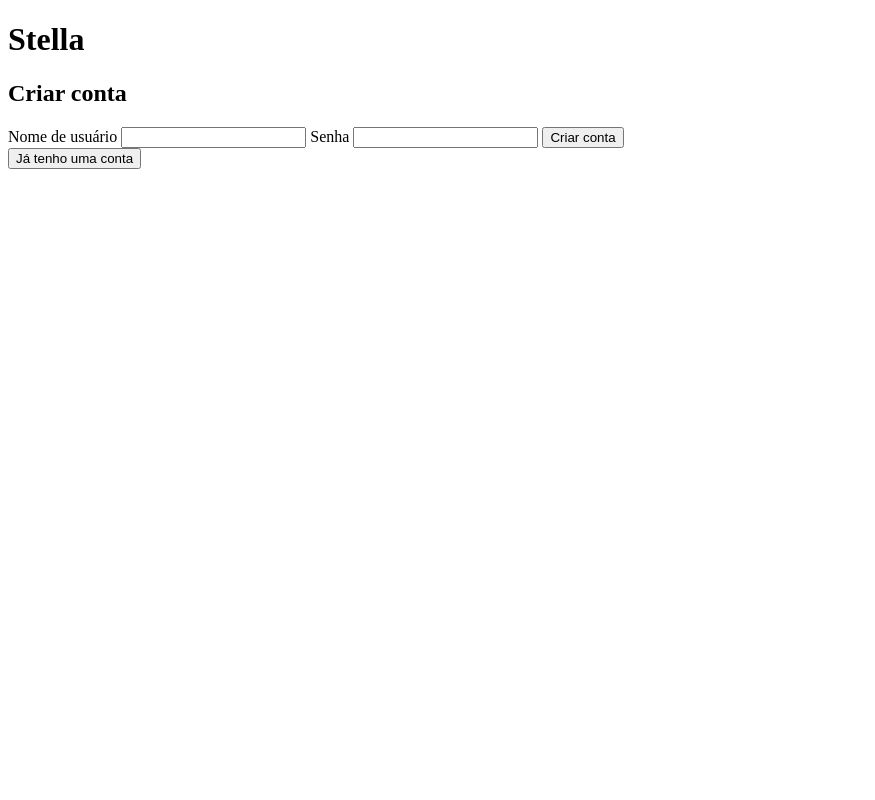
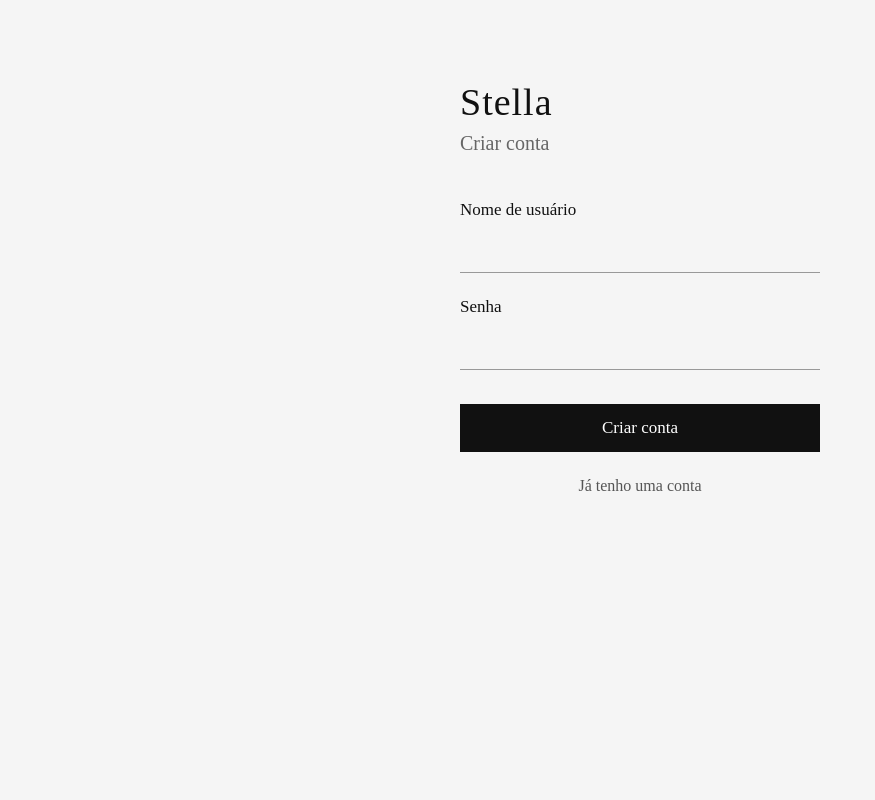
Before and after one commit to guilhermedomingues-dev/Stella_STL, a Flask app: page /register in a window 1280 px wide. Shown: the whole page, without its empty margins (0-875 px from the left). Run offline with Flask 3, Linux system fonts and the light colour scheme.

Commit message:
criação front end

```diff
--- /dev/null
+++ b/api/static/style.css
@@ -0,0 +1,103 @@
+* {
+    box-sizing: border-box;
+}
+
+body {
+    margin: 0;
+    min-height: 100vh;
+    background: #f5f5f5;
+    color: #111;
+    font-family: "Times New Roman", Times, serif;
+}
+
+.register-container {
+    width: 100%;
+    max-width: 420px;
+    margin: 0 auto;
+    padding: 80px 30px;
+}
+
+.register-header {
+    margin-bottom: 45px;
+}
+
+.register-header h1 {
+    margin: 0 0 8px;
+    font-size: 38px;
+    font-weight: normal;
+    letter-spacing: 1px;
+}
+
+.register-header p {
+    margin: 0;
+    color: #666;
+    font-size: 20px;
+}
+
+.register-form {
+    display: flex;
+    flex-direction: column;
+    gap: 24px;
+}
+
+.form-group {
+    display: flex;
+    flex-direction: column;
+    gap: 8px;
+}
+
+.form-group label {
+    font-size: 17px;
+}
+
+.form-group input {
+    width: 100%;
+    padding: 12px 0;
+    border: none;
+    border-bottom: 1px solid #999;
+    background: transparent;
+    color: #111;
+    font-family: inherit;
+    font-size: 17px;
+    outline: none;
+}
+
+.form-group input:focus {
+    border-bottom-color: #111;
+}
+
+.register-form button {
+    margin-top: 10px;
+    padding: 13px;
+    border: 1px solid #111;
+    background: #111;
+    color: #fff;
+    font-family: inherit;
+    font-size: 17px;
+    cursor: pointer;
+}
+
+.register-form button:hover {
+    background: #333;
+}
+
+.login-link {
+    display: block;
+    margin-top: 25px;
+    color: #555;
+    font-size: 16px;
+    text-align: center;
+    text-decoration: none;
+}
+
+.login-link:hover {
+    color: #111;
+}
+
+.flash-message {
+    margin: 0 0 25px;
+    padding: 10px;
+    border: 1px solid #ccc;
+    color: #444;
+    font-size: 15px;
+}
--- a/api/templates/register.html
+++ b/api/templates/register.html
@@ -4,32 +4,44 @@
     <meta charset="UTF-8">
     <meta name="viewport" content="width=device-width, initial-scale=1.0">
     <title>Cadastro — Stella</title>
+    <link rel="stylesheet" href="{{ url_for('static', filename='style.css') }}">
 </head>
 <body>
 
+    <main class="register-container">
+
+        <header class="register-header">
+            <h1>Stella</h1>
+            <p>Criar conta</p>
+        </header>
+
         {% with messages = get_flashed_messages(with_categories=true) %}
             {% for category, message in messages %}
-            <p>{{ message }}</p>
+                <p class="flash-message">{{ message }}</p>
             {% endfor %}
         {% endwith %}
 
-    <h1>Stella</h1>
+        <form method="POST" action="/register" class="register-form">
 
-    <h2>Criar conta</h2>
-
-    <form method="POST" action="/register">
+            <div class="form-group">
                 <label for="username">Nome de usuário</label>
                 <input type="text" id="username" name="username" required>
+            </div>
 
+            <div class="form-group">
                 <label for="password">Senha</label>
                 <input type="password" id="password" name="password" required>
+            </div>
 
             <button type="submit">Criar conta</button>
+
         </form>
 
-    <a href="/login">
-        <button type="button">Já tenho uma conta</button>
+        <a href="/login" class="login-link">
+            Já tenho uma conta
         </a>
+
+    </main>
 
 </body>
 </html>
```
Also changed, not shown: documents/Plano_de_Produção.md (renamed from documents/Production_Plan.md, +1 -1 lines). Lines whose indentation alone changed are shown as unchanged.
